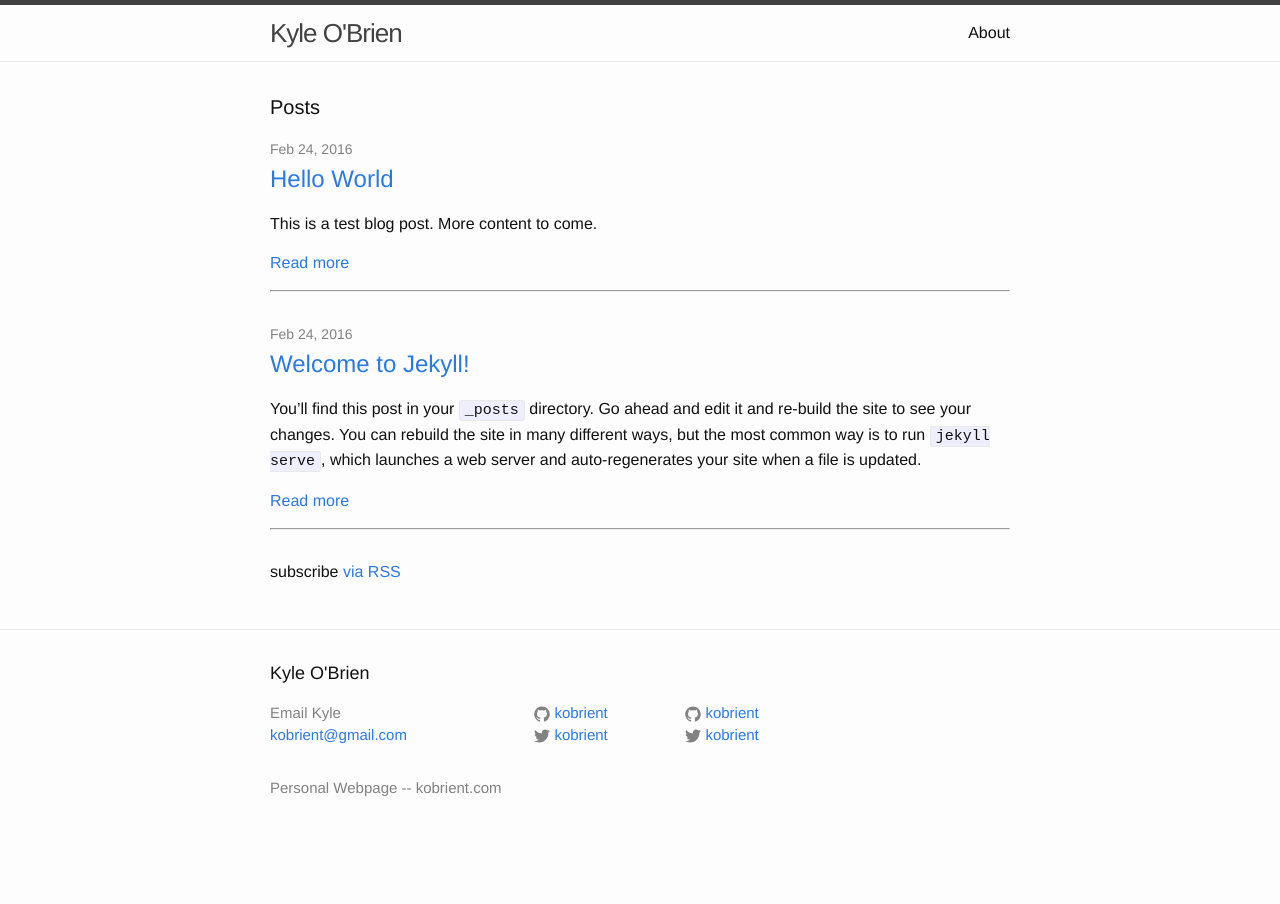
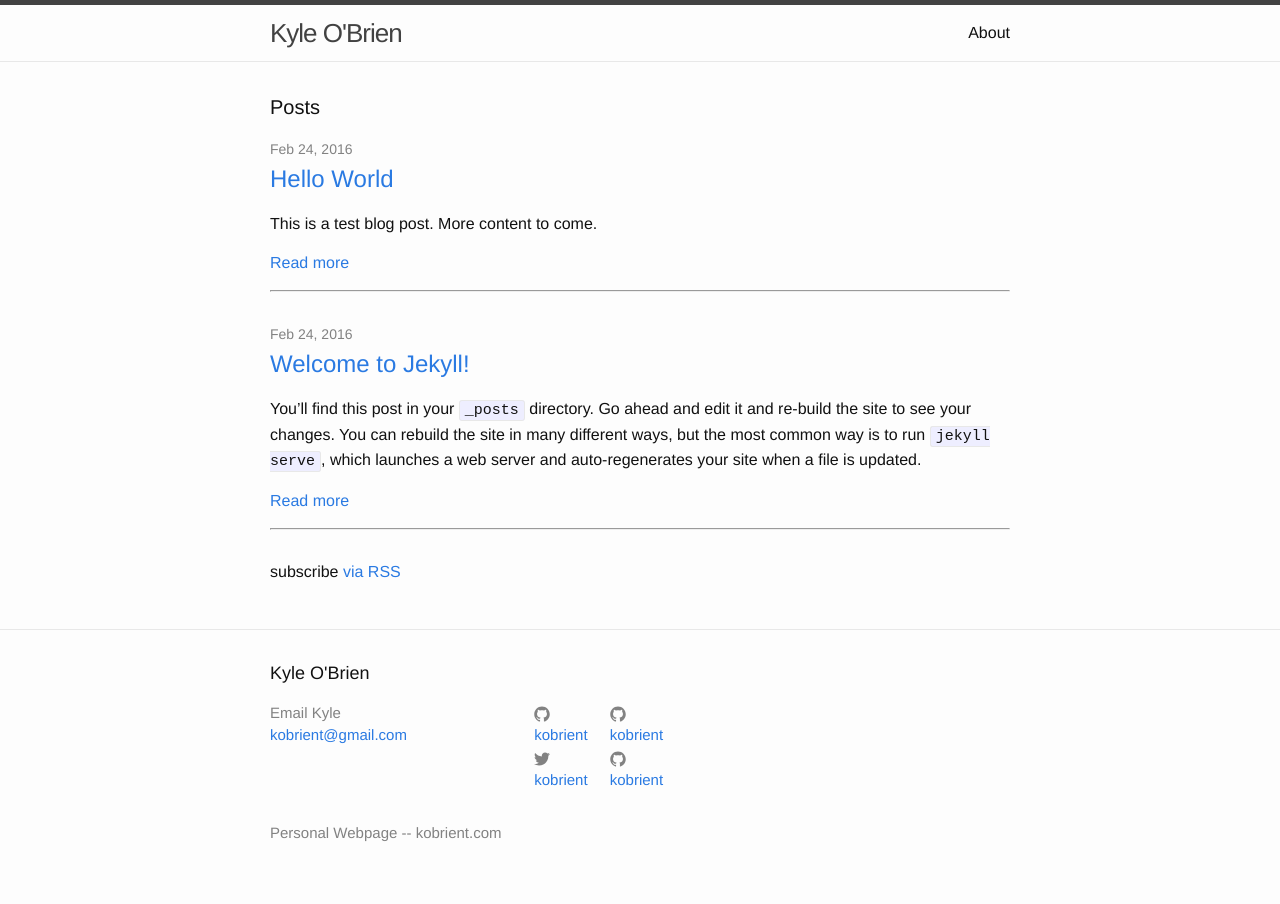
Before and after one commit to kobrient/kobrient.github.io, a Jekyll site: the page built from index.html, in a window 1280 px wide. Built offline with Jekyll 4.4.1, drawn with Linux system fonts in a browser that asks for light colours.

Commit message:
More social icons, take 0

```diff
--- a/_config.yml
+++ b/_config.yml
@@ -14,6 +14,8 @@
 url: "http://kobrient.com" # the base hostname & protocol for your site
 twitter_username: kobrient
 github_username:  kobrient
+steam_username:   kobrient
+reddit_username:  kobrient
 
 # Build settings
 markdown: kramdown
--- a/_includes/footer.html
+++ b/_includes/footer.html
@@ -30,15 +30,15 @@
 
       <div class="footer-col footer-col-2">
         <ul class="social-media-list">
-          {% if site.github_username %}
+          {% if site.steam_username %}
           <li>
-            {% include icon-github.html username=site.github_username %}
+            {% include icon-steam.html username=site.steam_username %}
           </li>
           {% endif %}
 
-          {% if site.twitter_username %}
+          {% if site.reddit_username %}
           <li>
-            {% include icon-twitter.html username=site.twitter_username %}
+            {% include icon-reddit.html username=site.reddit_username %}
           </li>
           {% endif %}
         </ul>
--- /dev/null
+++ b/_includes/icon-reddit.html
@@ -0,0 +1 @@
+<a href="https://www.reddit.com/user/{{ include.username }}"><span class="icon icon--reddit">{% include icon-reddit.svg %}</span><span class="username">{{ include.username }}</span></a>
--- /dev/null
+++ b/_includes/icon-steam.html
@@ -0,0 +1 @@
+<a href="http://steamcommunity.com/id/{{ include.username }}"><span class="icon icon--steam">{% include icon-steam.svg %}</span><span class="username">{{ include.username }}</span></a>
--- a/_sass/_layout.scss
+++ b/_sass/_layout.scss
@@ -132,13 +132,13 @@
 }
 
 .footer-col-2 {
-    width: -webkit-calc(20% - (#{$spacing-unit} / 2));
-    width:         calc(20% - (#{$spacing-unit} / 2));
+    width: -webkit-calc(10% - (#{$spacing-unit} / 2));
+    width:         calc(10% - (#{$spacing-unit} / 2));
 }
 
 .footer-col-4 {
-    width: -webkit-calc(45% - (#{$spacing-unit} / 2));
-    width:         calc(45% - (#{$spacing-unit} / 2));
+    width: -webkit-calc(55% - (#{$spacing-unit} / 2));
+    width:         calc(55% - (#{$spacing-unit} / 2));
 }
 
 @include media-query($on-laptop) {
```
Also changed, not shown: _includes/icon-reddit.svg (added), _includes/icon-steam.svg (added).
